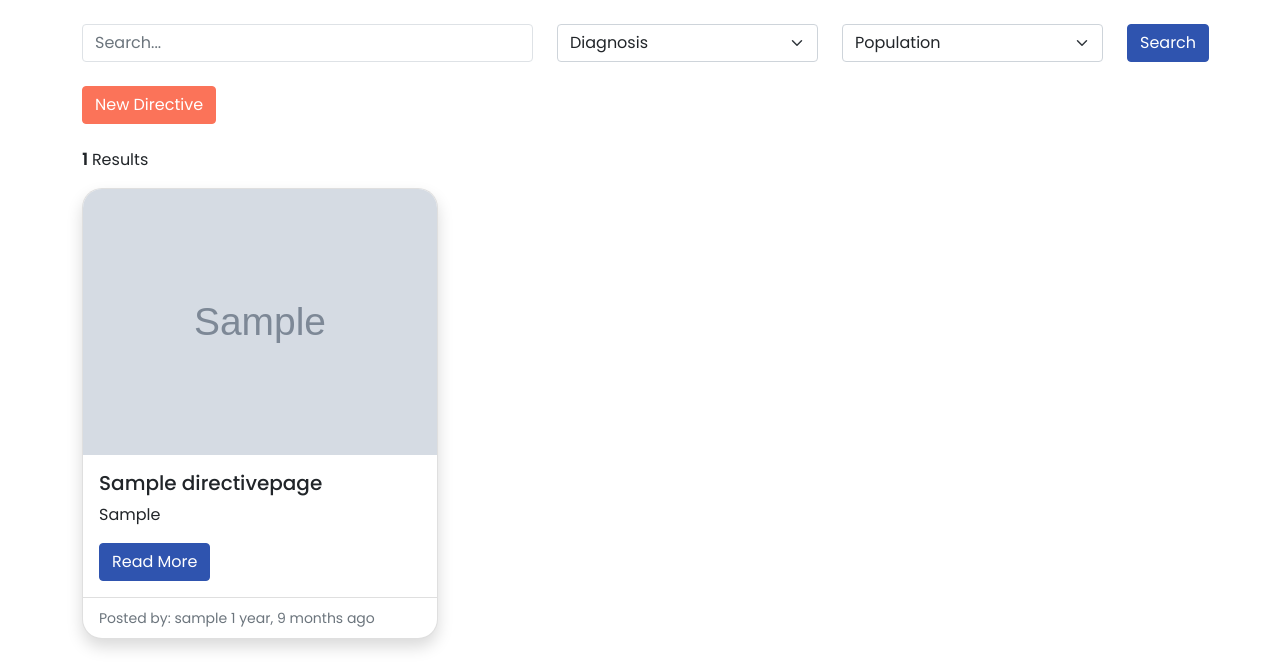
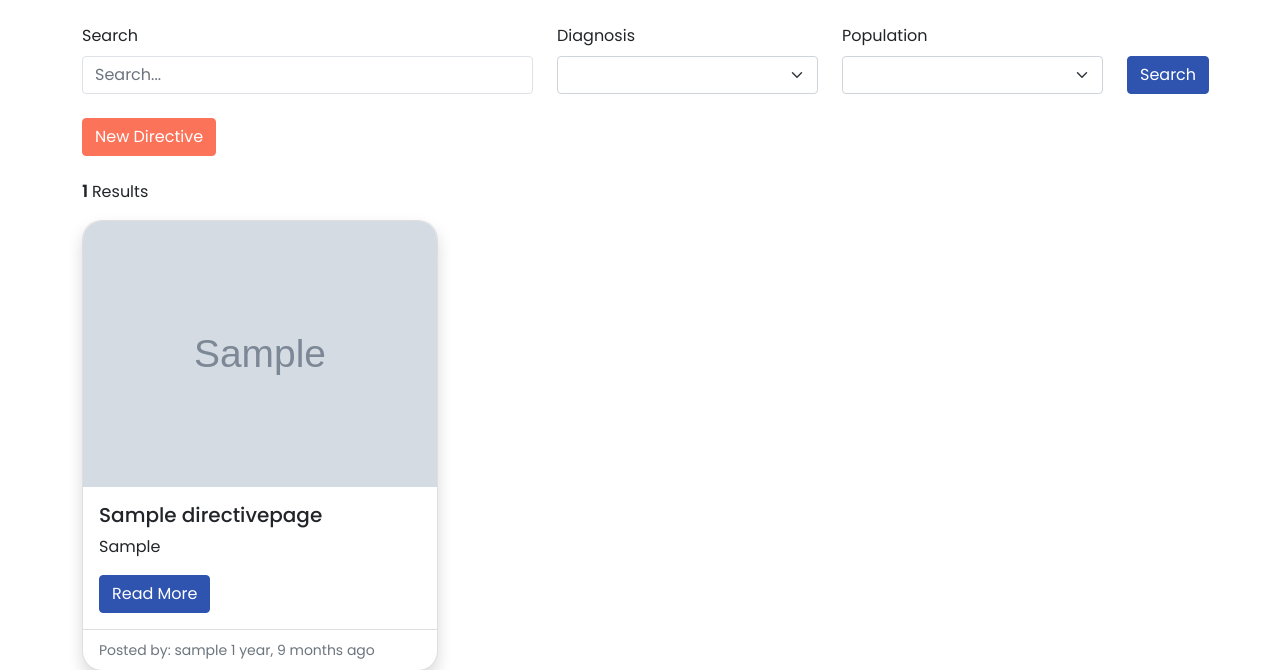
Before and after one commit to brennan-wright/ArtTherapyGuide, a Django app: page /directives/ in a window 1280 px wide. Shown: the part 88-758 px from the top of the page. Run offline with Django 3.2, Linux system fonts and the light colour scheme; tables that the repository leaves empty hold one stand-in row (values such as "Sample post"); grey boxes marked "Sample" are stand-in pictures; parts of the project's set-up code (start-up, migrations or seed data) failed here and were passed over; some libraries are stand-ins or nearby versions.

Commit message:
fixing search form.

```diff
--- a/frontend/templates/directive/directive_index_page.html
+++ b/frontend/templates/directive/directive_index_page.html
@@ -16,37 +16,35 @@ All Directives - Art Therapy Guide
         <form method="GET" id="directiveForm" action=".">
             <div class="row mb-2 mb-md-4 gap-2 gap-md-0">
                 <div class="col-md-4 col-lg-5">
-                    <div class="input-group">
-                        <input class="form-control border-right-0 border" type="search" name="search"
-                            placeholder="Search..."
-                            value="{% if request.GET.search %}{{ request.GET.search}}{% else %}{% endif %}" />
-                    </div>
+                    <label for="search" class="form-label">Search</label>
+                    <input class="form-control border-right-0 border" type="search" name="search" id="search"
+                        placeholder="Search..." value="{% if request.GET.search %}{{ request.GET.search}}{% endif %}" />
                 </div>
                 <div class="col-md-3 col-lg-3">
+                    <label for="diagnosis" class="form-label">Diagnosis</label>
                     <select id="diagnosis" class="form-select" name="diagnosis">
                         {% if request.GET.diagnosis %}
-                        <option value="{{ request.GET.diagnosis}}">{{ request.GET.diagnosis}}</option>
-                        {% else %}
+                        <option selected value="{{ request.GET.diagnosis}}">{{ request.GET.diagnosis}}</option>
                         {% endif %}
-                        <option value="">Diagnosis</option>
+                        <option value=""></option>
                         {% for aud in diagnosis %}
                         <option value="{{ aud }}">{{ aud }}</option>
                         {% endfor %}
                     </select>
                 </div>
                 <div class="col-md-3 col-lg-3">
+                    <label for="population" class="form-label">Population</label>
                     <select id="population" class="form-select" name="population">
                         {% if request.GET.population %}
                         <option value="{{ request.GET.population}}">{{ request.GET.population}}</option>
-                        {% else %}
                         {% endif %}
-                        <option value="">Population</option>
+                        <option value=""></option>
                         {% for aud in population %}
                         <option value="{{ aud }}">{{ aud }}</option>
                         {% endfor %}
                     </select>
                 </div>
-                <div class="col-md-2 col-lg-1">
+                <div class="col-md-2 d-flex align-items-end col-lg-1">
                     <button type="submit" class="btn btn-primary">Search</button>
                 </div>
             </div>
```
